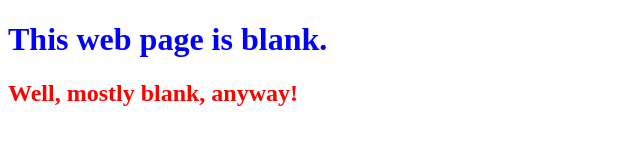
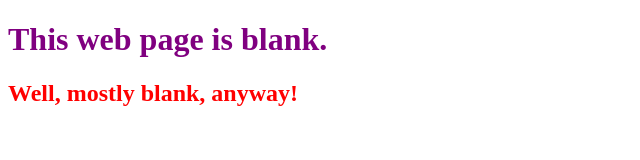
Before and after one commit to ADPikuleva/0main_openSAP_repo, a plain HTML site: page index.html in a window 1280 px wide. Shown: the whole page, without its empty margins (0-640 px from the left). Drawn offline with Linux system fonts and the light colour scheme.

Commit message:
purple collor ib h1

```diff
--- a/index.html
+++ b/index.html
@@ -5,7 +5,7 @@
 	<title>An Empty Web Page</title>
 	</head>
 	<body>
-		<h1 style="color:blue">This web page is blank.</h1>
+		<h1 style="color:purple">This web page is blank.</h1>
 		<h2 style="color:red">Well, mostly blank, anyway!</h2>
 	</body>
 </html>
```
